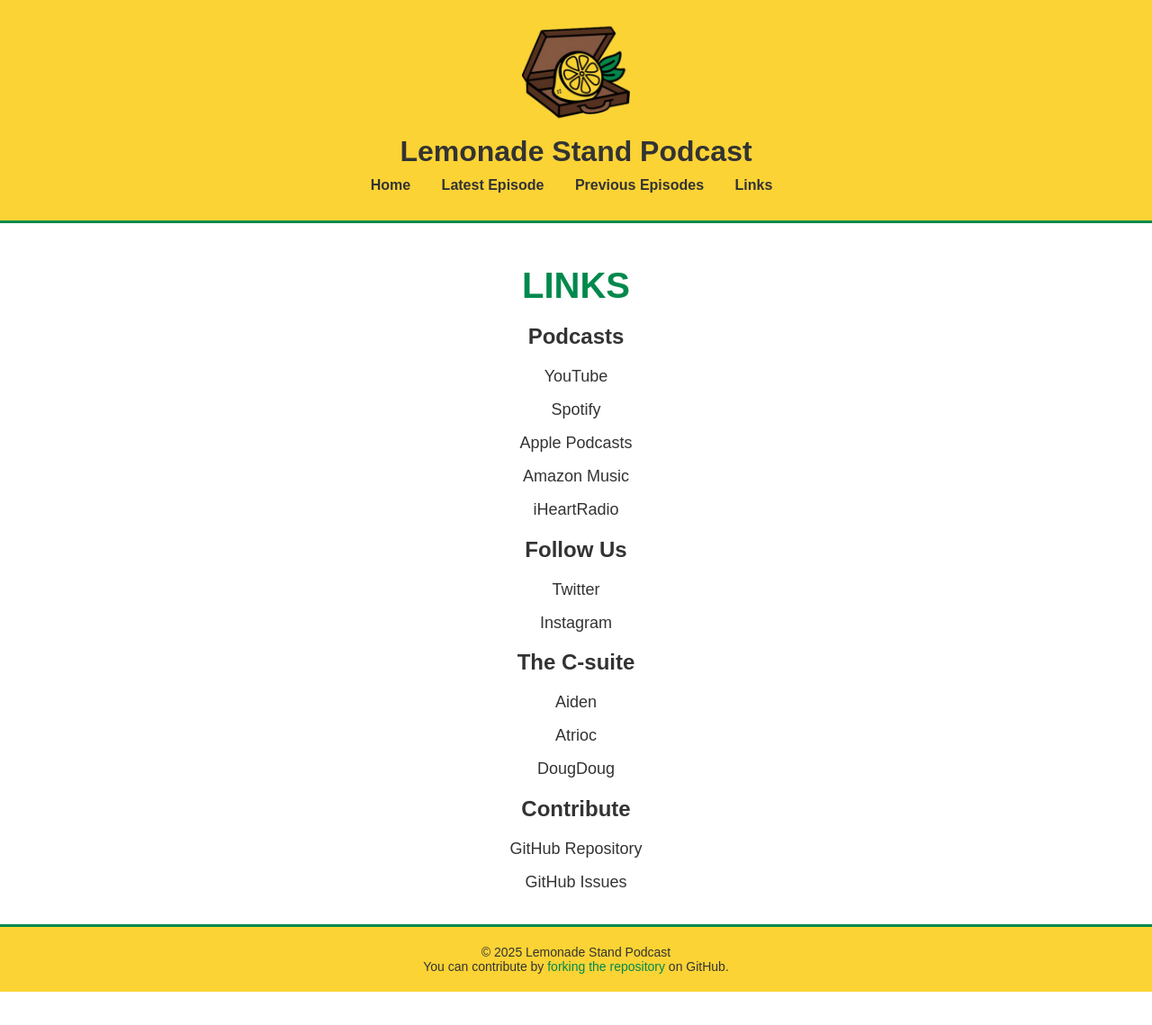
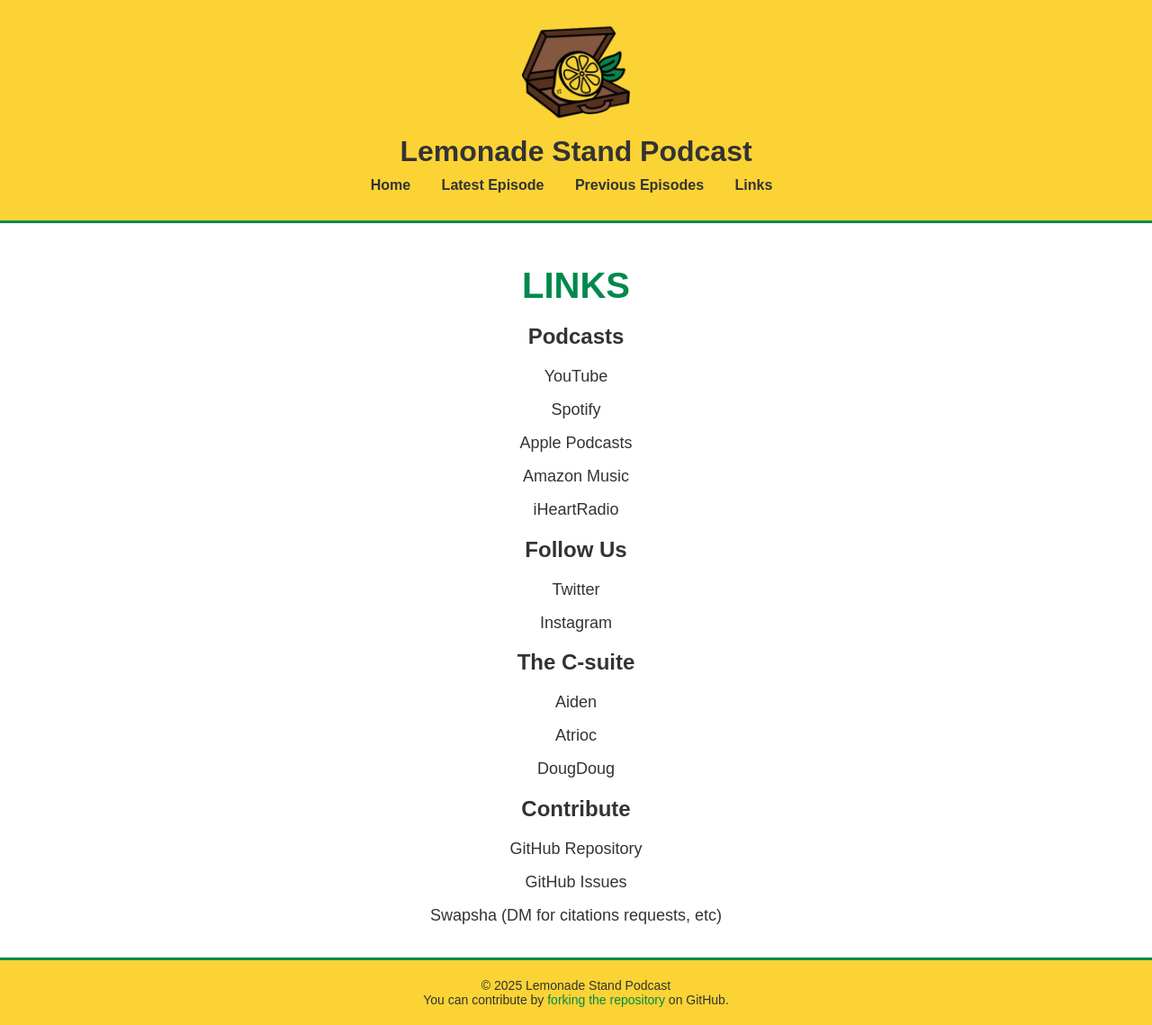
Before and after one commit to LemonadeStandPodcast/LemonadeStandPodcast.github.io, a Jekyll site: the page built from links.html, in a window 1280 px wide. Shown: the whole page at 90% size. Built offline with Jekyll 4.4.1, drawn with Linux system fonts in a browser that asks for light colours; before the commit the page ends 1102 px from its top, so only the background shows below that.

Commit message:
add links

```diff
--- a/links.html
+++ b/links.html
@@ -23,4 +23,5 @@ layout: default
 <h2>Contribute</h2>
 <p><a href="https://github.com/LemonadeStandPodcast/LemonadeStandPodcast.github.io" target="_blank">GitHub Repository</a></p>
 <p><a href="https://github.com/LemonadeStandPodcast/LemonadeStandPodcast.github.io/issues" target="_blank">GitHub Issues</a></p>
+<p><a href="https://x.com/swapsha96" target="_blank">Swapsha (DM for citations requests, etc)</a></p>
 </div>
```
